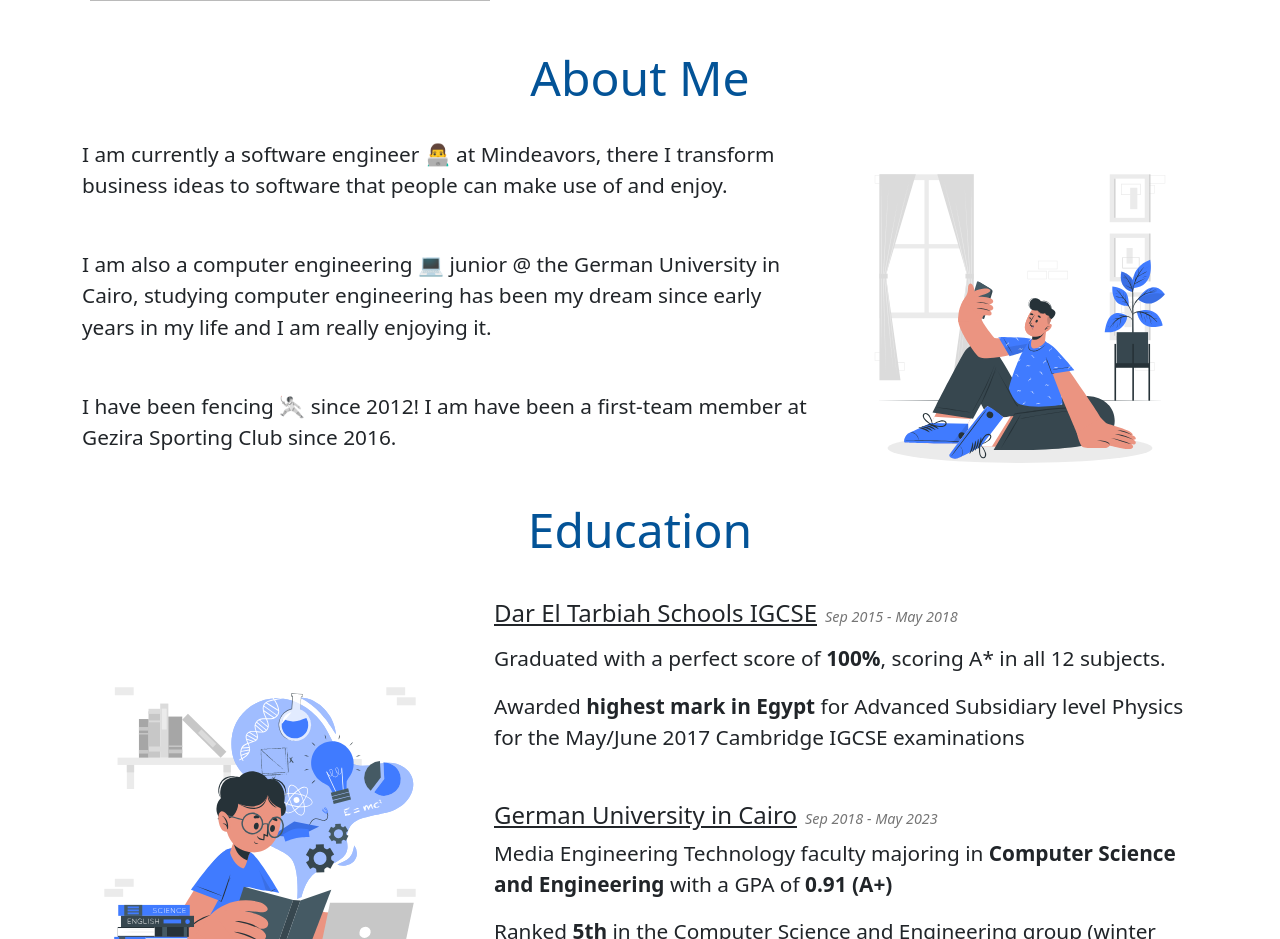
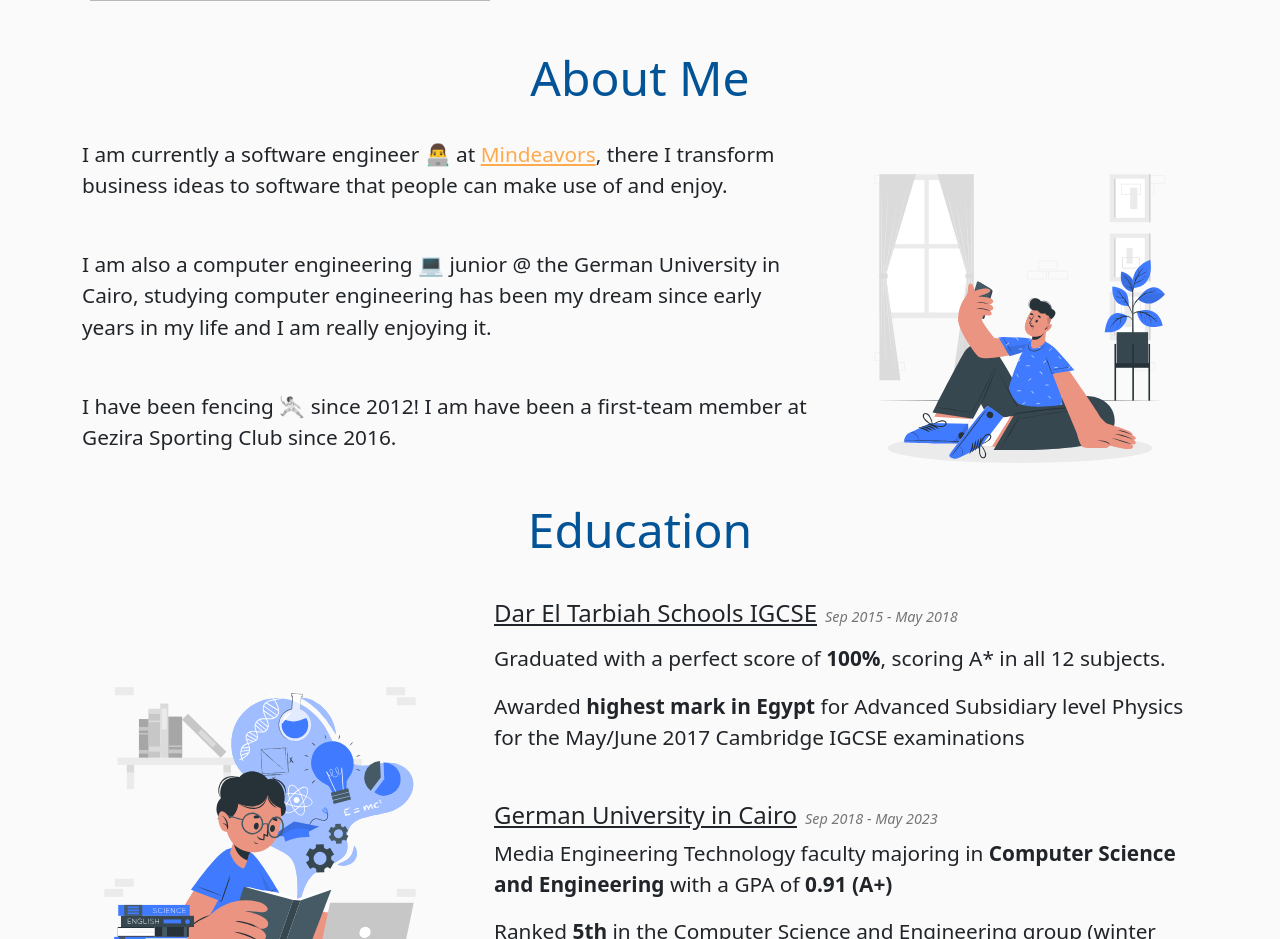
Before and after one commit to IsmailElShinnawy/portfolio, a React (Create React App) app: page / in a window 1280 px wide. Shown: the part 1120-2059 px from the top of the page. Built offline with nearby package versions, Linux system fonts and the light colour scheme; grey boxes are pictures that could not be loaded.

Commit message:
working on about-me section

```diff
--- a/src/home/components/AboutMe.jsx
+++ b/src/home/components/AboutMe.jsx
@@ -13,8 +13,17 @@
     content: (
       <div>
         <p className='about-me-text'>
-          I am currently a software engineer 👨‍💻 at Mindeavors, there I transform business
-          ideas to software that people can make use of and enjoy.
+          I am currently a software engineer 👨‍💻 at{' '}
+          <a
+            className='link'
+            href='https://www.mindeavors.com/'
+            target='_blank'
+            rel='noreferrer'
+          >
+            Mindeavors
+          </a>
+          , there I transform business ideas to software that people can make use of and
+          enjoy.
         </p>
         <p className='about-me-text'>
           I am also a computer engineering 💻 junior @ the German University in Cairo,
--- a/src/index.js
+++ b/src/index.js
@@ -4,6 +4,7 @@
 
 import 'bootstrap/dist/css/bootstrap.css';
 import './scss/variables.scss';
+import './scss/index.scss';
 
 ReactDOM.render(
   <React.StrictMode>
--- a/src/scss/index.scss
+++ b/src/scss/index.scss
@@ -3,3 +3,11 @@
 body {
   background: #fafafa;
 }
+
+.link {
+  color: $orange !important;
+}
+
+.link:focus {
+  color: $orange !important;
+}
```
